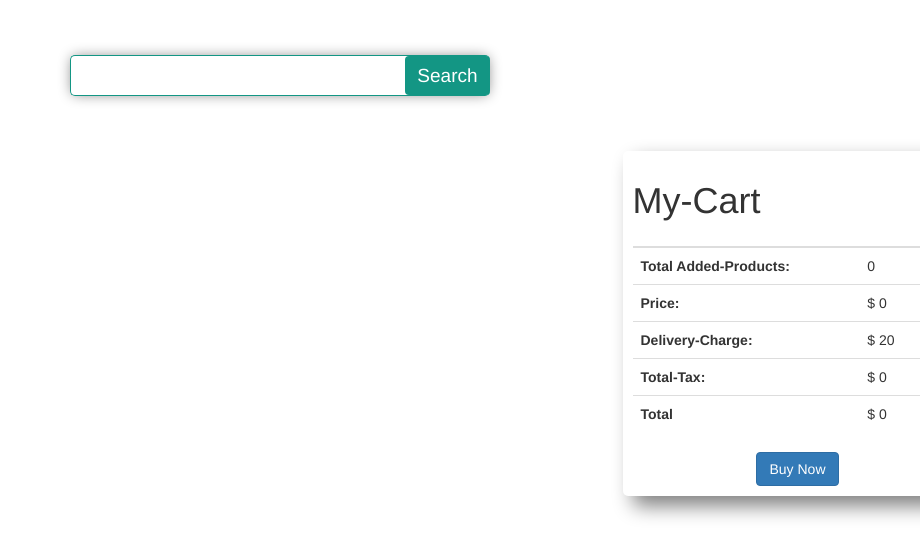
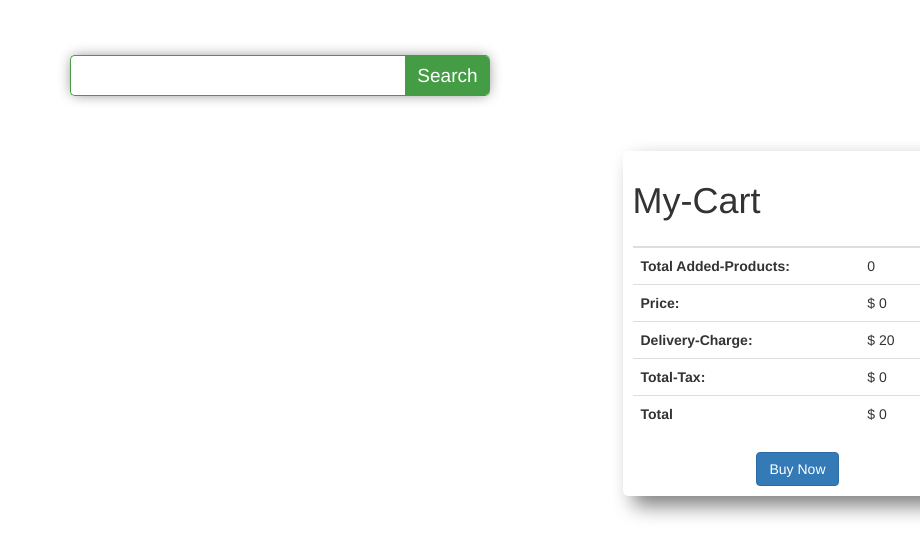
Before and after one commit to mdhanif20/ranga-store, a plain HTML site: page index.html in a window 1280 px wide. Shown: the top 556 px of the page, without its empty margins (360-1280 px from the left). Drawn offline with nearby package versions, Linux system fonts and the light colour scheme; no server answers.

Commit message:
final upload

```diff
--- a/css/style.css
+++ b/css/style.css
@@ -17,7 +17,7 @@ body {
 }
 /*------ search input box css here  --------*/
 .search-box {
-  border: 1px solid rgb(19, 150, 132);
+  border: 1px solid #449d44;
   width: 33%;
   border-radius: 5px;
   margin: auto;
@@ -31,7 +31,8 @@ body {
   font-size: 19px;
   border: none;
   float: right;
-  background-color: rgb(19, 150, 132);
+  background-color: #449d44;
+  border-radius: 0px 5px 5px 0px;
 }
 .search-button {
   padding: 10px 50px;
@@ -73,7 +74,6 @@ h3#product-title {
 }
 .cart {
   width: 350px;
-  /* border: 1px solid green; */
   padding: 10px;
   box-shadow: 10px 10px 20px gray;
   border-radius: 5px;
@@ -115,7 +115,7 @@ h3#description-btn {
   align-items: center;
   padding: 0px 40px;
 }
-
+/*------ responsive website for middle device -------*/
 @media only screen and (max-width: 768px) {
   #all-products {
     display: grid;
@@ -123,7 +123,6 @@ h3#description-btn {
   }
   .cart {
     width: 300px;
-    /* border: 1px solid green; */
     padding: 10px;
     box-shadow: 10px 10px 20px gray;
     border-radius: 5px;
@@ -134,6 +133,7 @@ h3#description-btn {
     padding-right: 10px;
   }
 }
+/*--------- responsive for smoll device  ------*/
 @media only screen and (max-width: 468px) {
   #all-products {
     display: grid;
```
